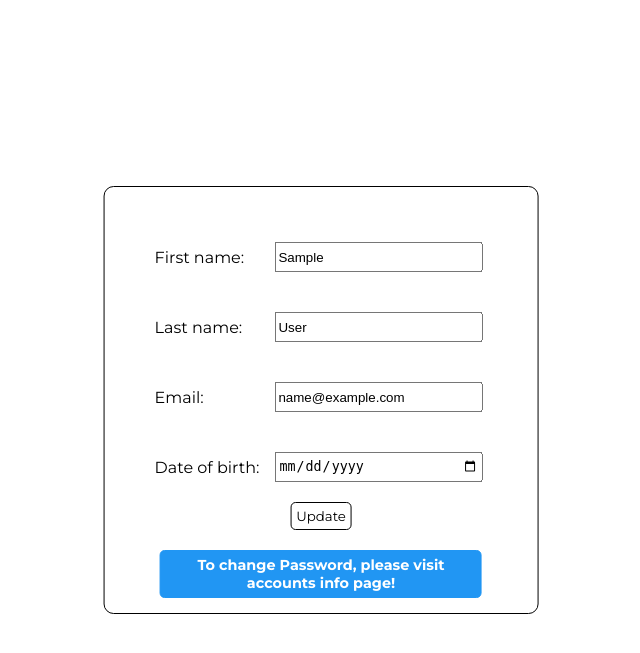
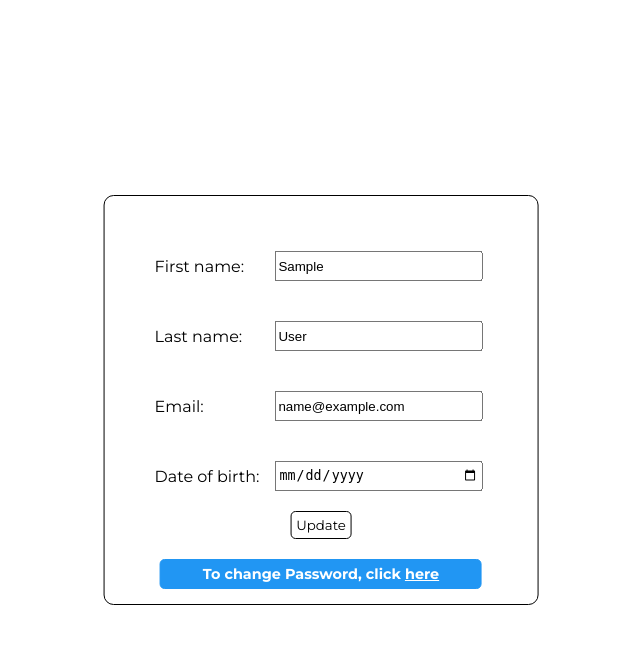
Before and after one commit to HimangshuDe/The-Blog-Co-Project, a Django app: page /auth/update/ in a window 1280 px wide. Shown: the top 653 px of the page, without its empty margins (319-959 px from the left). Run offline with Django 5.2, Linux system fonts and the light colour scheme; the visitor is signed in with stand-in values (Sample User, id 1); data comes from the database, SQL or seed files in the repository.

Commit message:
Added hyperlinks to all the templates for updating user password

```diff
--- a/auth_app/static/auth_app/update.css
+++ b/auth_app/static/auth_app/update.css
@@ -59,6 +59,7 @@ form{
     background: transparent;
     align-self: center;
     padding: 5px;
+    cursor: pointer;
 }
 
 /* Info Box */
@@ -77,3 +78,7 @@ form{
     font-weight: bold;
     word-wrap: normal;
 }
+
+.info-box a{
+    color: #fff;
+}
--- a/auth_app/templates/auth_app/accounts.html
+++ b/auth_app/templates/auth_app/accounts.html
@@ -53,7 +53,7 @@ Account | The Blog Company
                 </div>
             </div>
             <div id="password-group">
-                <p>Passwords aren't stored! You can change it <a href="#">here</a></p>
+                <p>Passwords aren't stored! You can change it <a href="{% url "update-password" %}" target='_blank'>here</a></p>
             </div>
         </div>
     </section>
--- a/auth_app/templates/auth_app/update.html
+++ b/auth_app/templates/auth_app/update.html
@@ -22,7 +22,7 @@
                 </div>
             </form>
             <div class="info-box">
-                <p>To change Password, please visit accounts info page!</p>
+                <p>To change Password, click <a href="{% url "update-password" %}" target='_blank'>here</a></p>
             </div>
         </div>
     </section>
```
